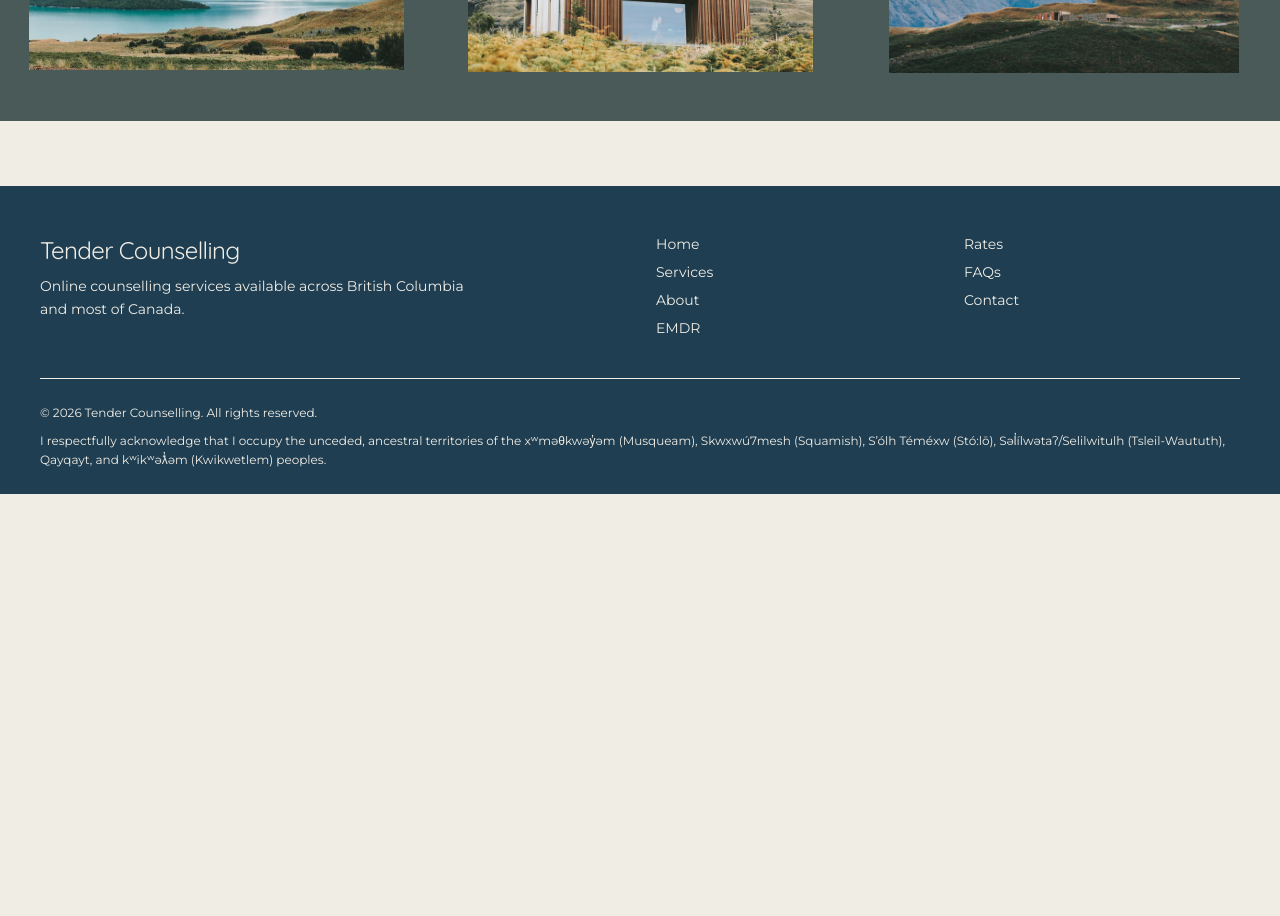
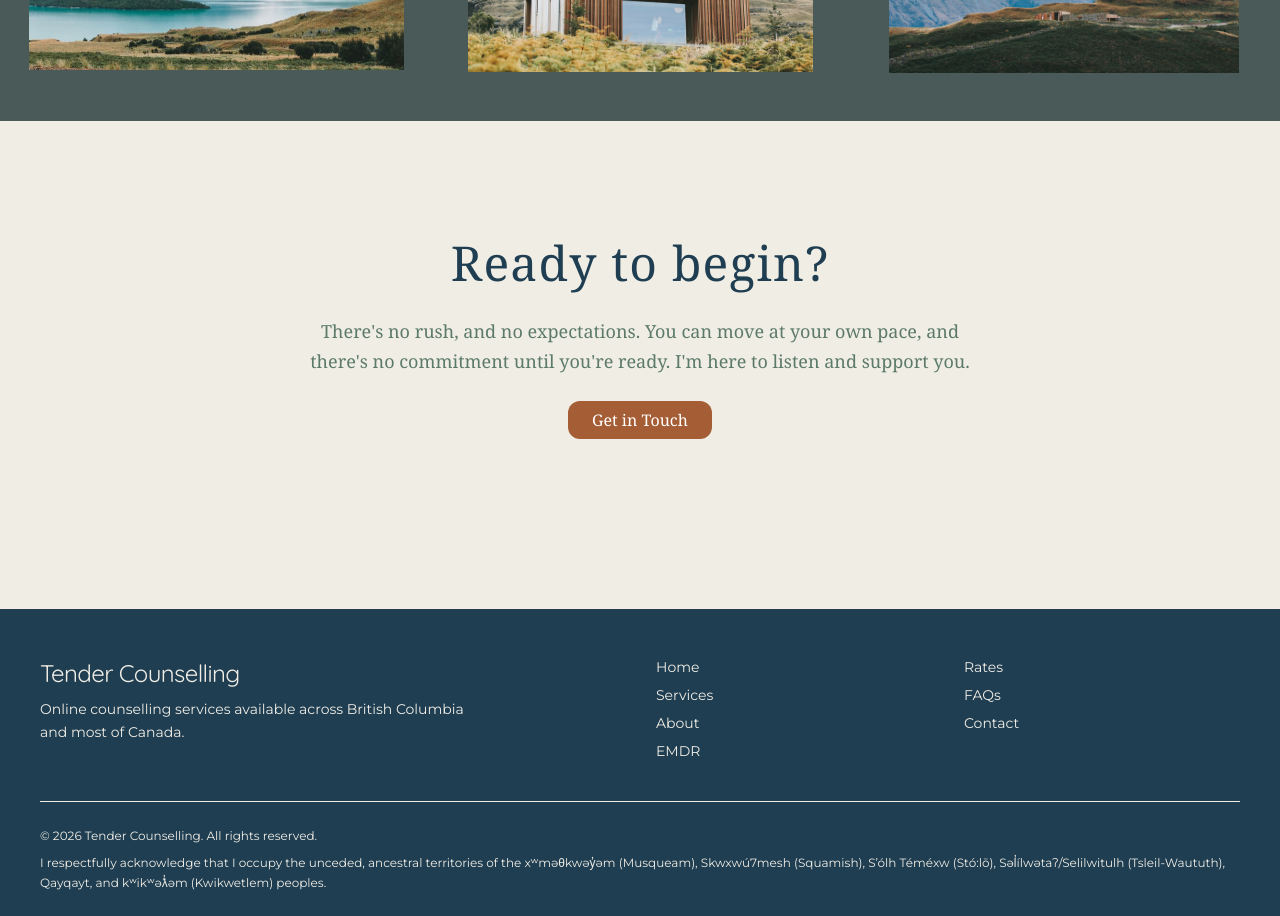
Before and after one commit to alexcoticehn/tender-ui, a Next.js app: page / in a window 1280 px wide. Shown: the part 1760-2676 px from the top of the page. Before the commit the page ends 2254 px from the top, so only its background shows below. Built offline with nearby package versions, Linux system fonts and the light colour scheme; a web font is replaced by a local one.

Commit message:
add call to action section

```diff
--- a/src/app/page.tsx
+++ b/src/app/page.tsx
@@ -1,5 +1,6 @@
 import Image from "next/image";
 import Link from "next/link";
+import CallToAction from "@/components/call-to-action";
 
 export default function Home() {
   return (
@@ -45,6 +46,8 @@ export default function Home() {
           </div>
         </section>
 
+        <CallToAction />
+
     </div>
   );
 }
--- /dev/null
+++ b/src/components/call-to-action.tsx
@@ -0,0 +1,19 @@
+import Button from "./button";
+
+export default function CallToAction() {
+  return (
+    <section className="w-full bg-earth-tan py-20 md:py-28 px-4 md:px-8">
+      <div className="max-w-2xl mx-auto text-center">
+        <h2 className="text-4xl md:text-5xl font-light text-neutral-950 mb-6 font-serif">
+          Ready to begin?
+        </h2>
+        <p className="text-base md:text-lg text-accent-sage mb-8 leading-relaxed font-serif">
+          There's no rush, and no expectations. You can move at your own pace, and there's no commitment until you're ready. I'm here to listen and support you.
+        </p>
+        <Button href="/contact" variant="primary">
+          Get in Touch
+        </Button>
+      </div>
+    </section>
+  );
+}
```
